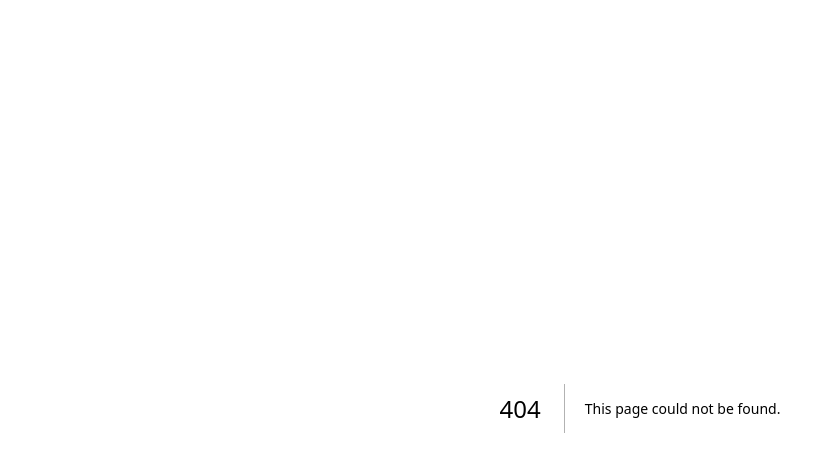
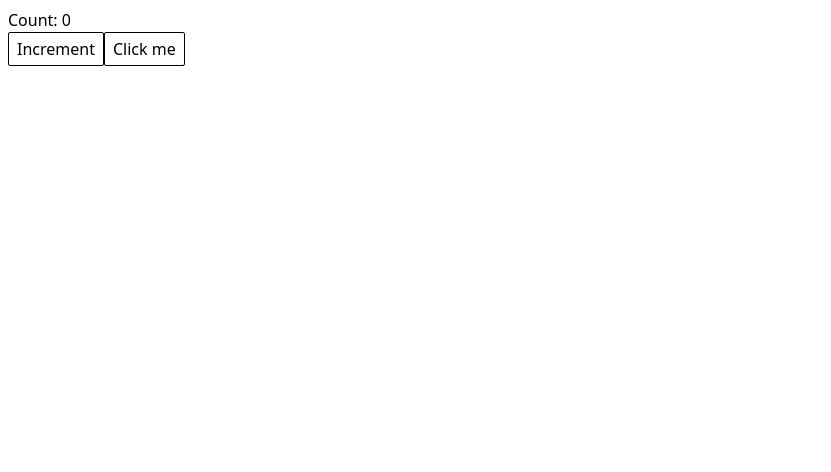
Before and after one commit to vietnt94v/react-creative, a Next.js app: page /hook in a window 1280 px wide. Before the commit this address had no page. Shown: the top 472 px of the page, without its empty margins (0-831 px from the left). Built offline with nearby package versions, Linux system fonts and the light colour scheme.

Commit message:
test useMemo useCallback

```diff
--- /dev/null
+++ b/app/hook/page.tsx
@@ -0,0 +1,25 @@
+'use client'
+import React, { useCallback, useState } from 'react'
+
+const ChildComponent = (({ onClick }: { onClick: () => void }) => {
+  console.log('Child component re-rendered')
+  return <button onClick={onClick}>Click me</button>
+})
+
+const Hook = () => {
+  const [count, setCount] = useState<number>(0)
+
+  const handleClick = useCallback(() => {
+    console.log('Button clicked')
+  }, []) // Empty dependency array means the function is only created once
+
+  return (
+    <div>
+      <p>Count: {count}</p>
+      <button onClick={() => setCount(count + 1)}>Increment</button>
+      <ChildComponent onClick={handleClick} />
+    </div>
+  )
+}
+
+export default Hook
--- a/app/useMemo/page.tsx
+++ b/app/useMemo/page.tsx
@@ -3,7 +3,7 @@ import React, { useMemo, useState } from 'react'
 
 const RenderA = ({ count }: { count: number }) => {
   const handleExpensiveValue = (num: number) => {
-    console.log('RenderA... ', num)
+    console.log('One match need expensive value... ', num)
     return num
   }
 
@@ -12,7 +12,7 @@ const RenderA = ({ count }: { count: number }) => {
 
   return (
     <>
-      <div>Count: {expensiveValue}</div>
+      <div>Render A | Count: {expensiveValue}</div>
     </>
   )
 }
@@ -24,6 +24,7 @@ const UseMemo = () => {
 
   return (
     <>
+      <div className='flex flex-col items-baseline space-y-2'>
         <button onClick={() => setCount(count + 1)}>Increment Count</button>
         <button onClick={() => setCount2(count2 + 2)}>Increment Count 2</button>
         <input
@@ -34,6 +35,7 @@ const UseMemo = () => {
         />
         <RenderA count={count} />
         {count2}
+      </div>
     </>
   )
 }
```
Also changed, not shown: 1 other file (tests, documents, lock files or other folders). Lines whose indentation alone changed are shown as unchanged.
